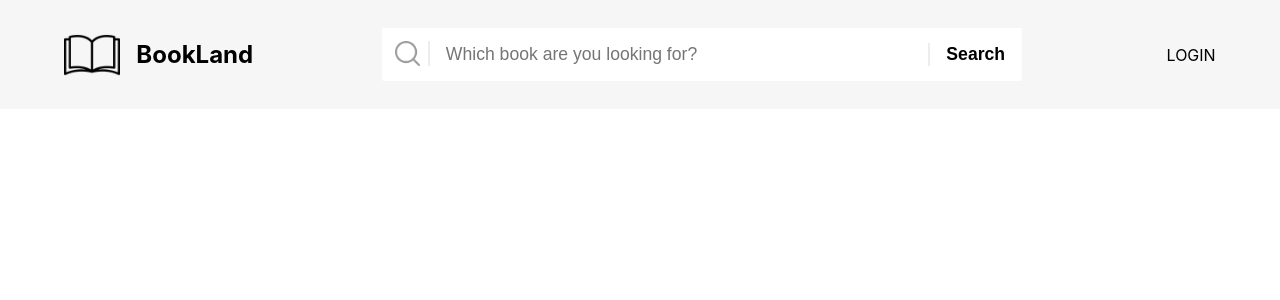
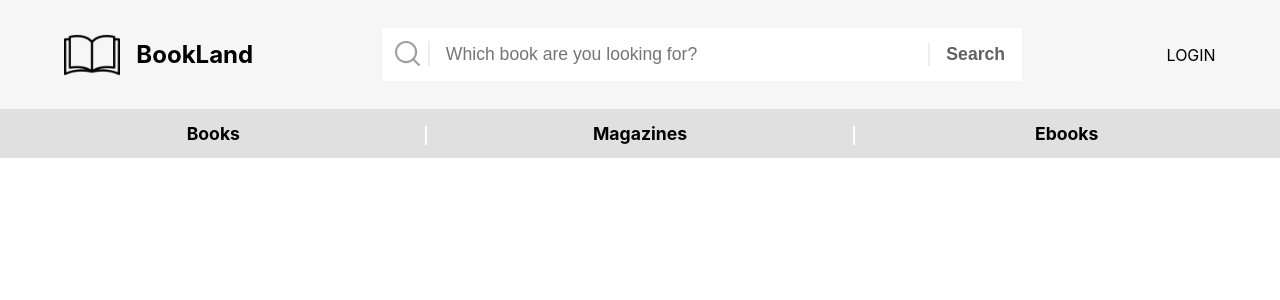
Before and after one commit to ofkarakus/BookLand-Webpage-Project, a React (Create React App) app: page / in a window 1280 px wide. Shown: the top 300 px of the page. Built offline with nearby package versions, Linux system fonts and the light colour scheme.

Commit message:
feat: add navbar

```diff
--- a/src/components/Main/Header/Header.style.scss
+++ b/src/components/Main/Header/Header.style.scss
@@ -60,7 +60,7 @@
       border-left: 2px solid rgb(237,237,237);
       padding-left: 1rem;
       padding-right: 0.8rem;
-
+      color: #616161;
     }
   }
 }
--- a/src/components/Main/Main.js
+++ b/src/components/Main/Main.js
@@ -1,9 +1,10 @@
-import { Header } from "./";
+import { Header, Navbar } from "./";
 
 const Main = () => {
   return (
     <>
       <Header />
+      <Navbar />
     </>
   );
 };
--- /dev/null
+++ b/src/components/Main/Navbar/Navbar.js
@@ -0,0 +1,13 @@
+import "./Navbar.style.scss";
+
+export const Navbar = () => {
+  return (
+    <div className="navbar">
+      <ul className="navbar__list">
+        <li className="navbar__list__books">Books</li>
+        <li className="navbar__list__magazines">Magazines</li>
+        <li className="navbar__list__ebooks">Ebooks</li>
+      </ul>
+    </div>
+  );
+};
--- /dev/null
+++ b/src/components/Main/Navbar/Navbar.style.scss
@@ -0,0 +1,49 @@
+.navbar {
+  border-bottom: #e0e0e0 1px solid;
+  border-top: #e0e0e0 1px solid;
+
+  &__list {
+    margin: 0;
+    padding: 0;
+    display: flex;
+    align-items: center;
+    justify-content: space-around;
+    list-style-type: none;
+
+    li {
+      cursor: pointer;
+      font-size: 1.1rem;
+      font-weight: bold;
+      display: block;
+      flex: 1;
+      text-align: center;
+      padding: 0.8rem;
+      position: relative;
+      background-color: #e0e0e0;
+
+      &:nth-of-type(1)::after {
+        content: "";
+        position: absolute;
+        right: 0;
+        z-index: 100;
+        top: 1rem;
+        width: 2px;
+        height: 40%;
+        background: white;
+      }
+      &:nth-of-type(3)::after {
+        content: "";
+        position: absolute;
+        left: 0;
+        z-index: 100;
+        top: 1rem;
+        width: 2px;
+        height: 40%;
+        background: white;
+      }
+      &:hover {
+        background-color: white;
+      }
+    }
+  }
+}
--- a/src/components/Main/index.js
+++ b/src/components/Main/index.js
@@ -1 +1,2 @@
 export * from './Header/Header'
+export * from './Navbar/Navbar'
```
